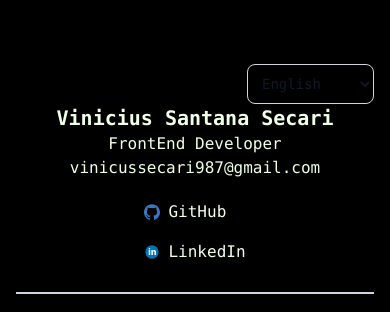
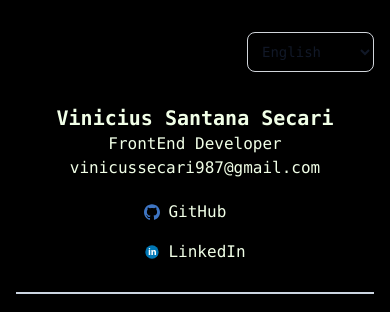
Before and after one commit to viniciussecari/portifolio, a Vue app: page / in a window 390 px wide. Shown: the top 312 px of the page. Built offline with nearby package versions, Linux system fonts and the light colour scheme.

Commit message:
:lipstick: Fix language selctor style

```diff
--- a/src/components/ProfileHeader.vue
+++ b/src/components/ProfileHeader.vue
@@ -1,7 +1,7 @@
 <template>
   <div
-    class="header h-auto w-full flex justify-center items-center flex-col mt-8">
-    <div class="w-full flex items-center">
+    class="header h-auto w-full flex justify-center items-center flex-col lg:mt-8">
+    <div class="w-full flex lg:mb-0 mb-8 items-center">
       <switch-language />
     </div>
 
```
